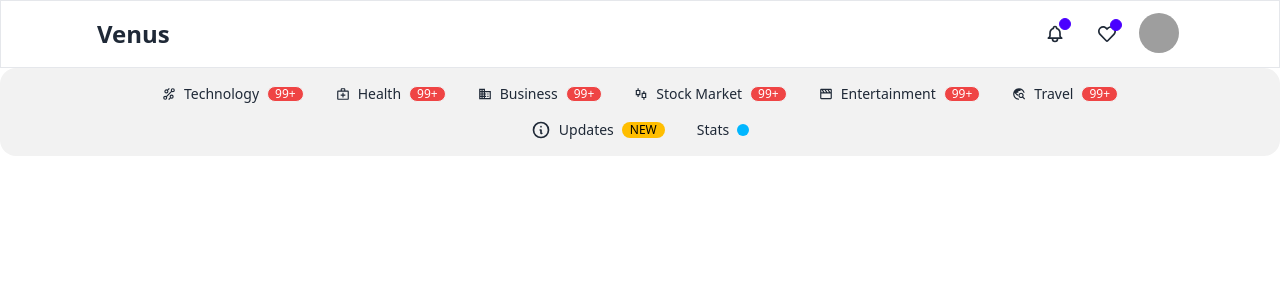
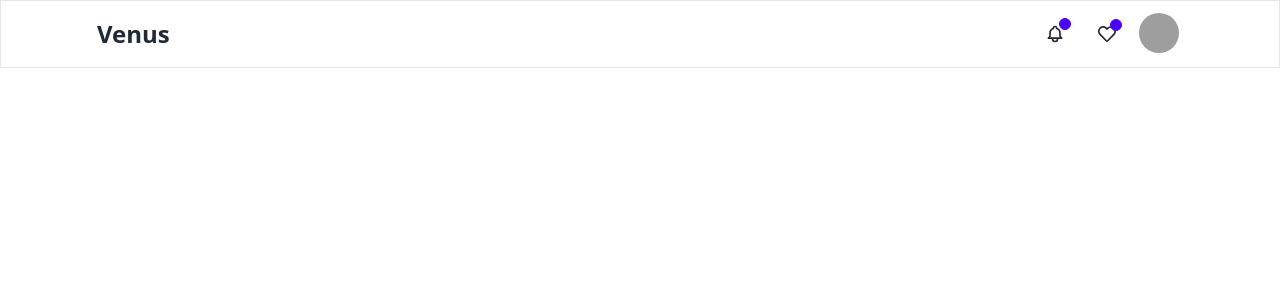
Before and after one commit to 2000polo/venus-blog, a React (Vite) app: page / in a window 1280 px wide. Shown: the top 300 px of the page. Built offline with nearby package versions, Linux system fonts and the light colour scheme; grey boxes are pictures that could not be loaded.

Commit message:
removed category hotlinks from layout since its not needs to be displayed all around the tab"

```diff
--- a/src/layouts/index.jsx
+++ b/src/layouts/index.jsx
@@ -7,7 +7,6 @@ const UserLayout = () => {
   return (
     <>
         <NavBar />
-        <CategoryMenu />
         <Outlet />
     </>
   )
```
